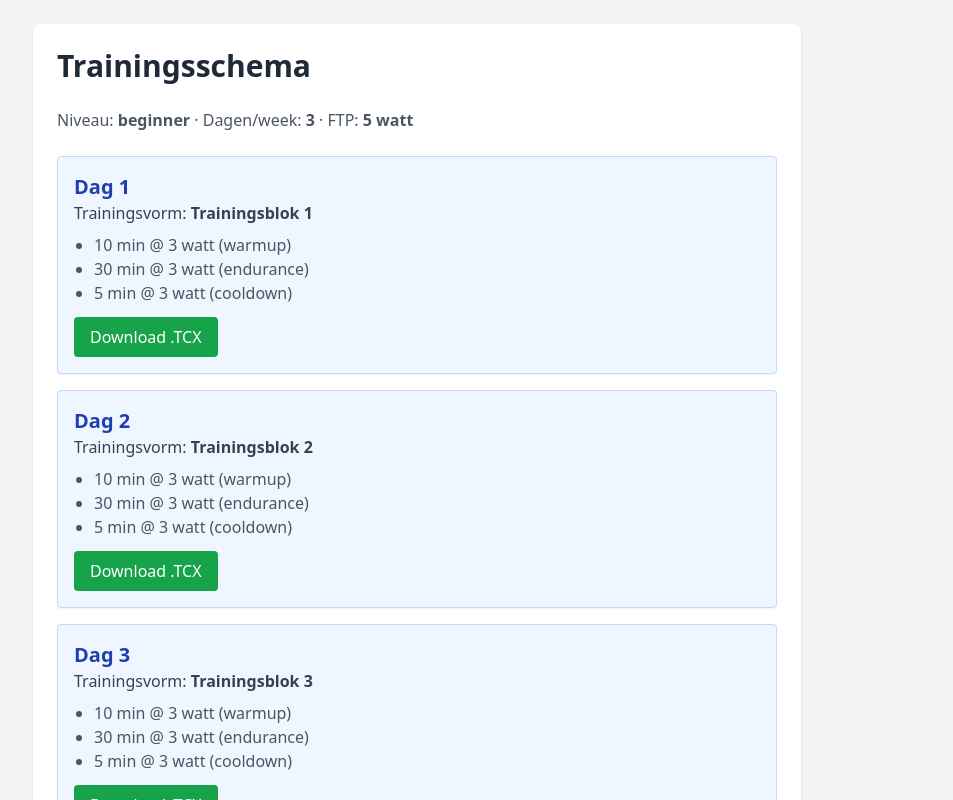
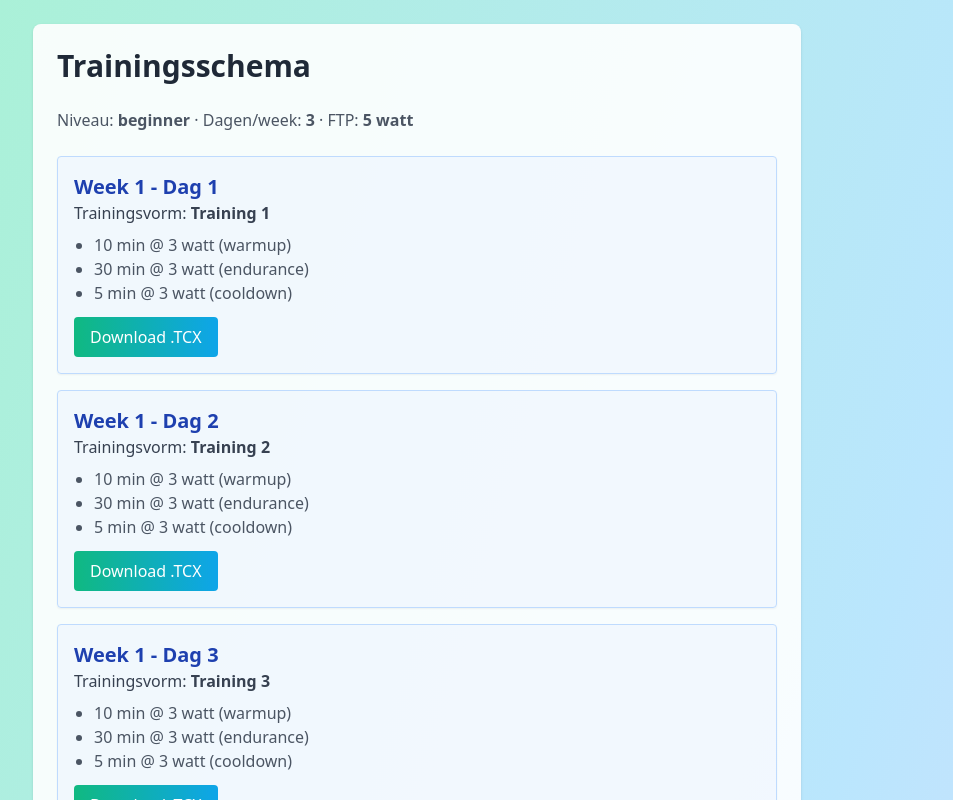
Before and after one commit to piekenverdienen/def-cyclo, a React (Vite) app: page / in a window 1280 px wide. Both pictures are taken after typing "5" into the empty fields and a click on the button "Genereer Schema". Shown: the top 800 px of the page, without its empty margins (223-1176 px from the left). Built offline with nearby package versions, Linux system fonts and the light colour scheme; the HTML template or start-up script is replaced by a standard one.

Commit message:
Improve schedule generation and styling

```diff
--- a/index.html
+++ b/index.html
@@ -6,7 +6,7 @@
     <meta name="viewport" content="width=device-width, initial-scale=1.0" />
     <title>Wielren Schema App</title>
   </head>
-  <body>
+  <body class="min-h-screen bg-gradient-to-br from-emerald-200 via-sky-200 to-fuchsia-200">
     <div id="root"></div>
     <script type="module" src="/src/main.jsx"></script>
   </body>
--- a/src/SchemaView.jsx
+++ b/src/SchemaView.jsx
@@ -1,4 +1,4 @@
-function generateSchema({ level, days, ftp }) {
+function generateSchema({ level, days }) {
   const planByLevel = {
     beginner: [
       { type: 'warmup', minutes: 10, factor: 0.55 },
@@ -18,13 +18,21 @@ function generateSchema({ level, days, ftp }) {
   };
 
   const schema = [];
-  for (let i = 0; i < days; i++) {
-    const baseBlocks = planByLevel[level];
-    schema.push({
-      day: `Dag ${i + 1}`,
-      title: `Trainingsblok ${i + 1}`,
-      blocks: baseBlocks,
-    });
+  const weeks = 6;
+  for (let w = 0; w < weeks; w++) {
+    for (let d = 0; d < days; d++) {
+      const baseBlocks = planByLevel[level].map((b) => ({
+        ...b,
+        minutes: Math.round(b.minutes * (1 + w * 0.1)),
+        factor: parseFloat((b.factor + w * 0.02).toFixed(2)),
+      }));
+
+      schema.push({
+        day: `Week ${w + 1} - Dag ${d + 1}`,
+        title: `Training ${d + 1}`,
+        blocks: baseBlocks,
+      });
+    }
   }
   return schema;
 }
@@ -94,8 +102,8 @@ export default function SchemaView({ intake, onUpdateFtp }) {
   const schema = generateSchema(intake);
 
   return (
-    <div className="min-h-screen bg-gray-100 p-6">
-      <div className="max-w-3xl mx-auto bg-white shadow rounded-lg p-6 space-y-6">
+    <div className="min-h-screen p-6">
+      <div className="max-w-3xl mx-auto bg-white/90 shadow rounded-lg p-6 space-y-6">
         <h1 className="text-3xl font-bold text-gray-800">Trainingsschema</h1>
         <p className="text-gray-600">
           Niveau: <strong>{intake.level}</strong> · Dagen/week: <strong>{intake.days}</strong> · FTP: <strong>{intake.ftp} watt</strong>
@@ -103,7 +111,7 @@ export default function SchemaView({ intake, onUpdateFtp }) {
 
         <div className="grid gap-4">
           {schema.map((item, index) => (
-            <div key={index} className="bg-blue-50 p-4 rounded shadow-sm border border-blue-200">
+            <div key={index} className="bg-blue-50/60 p-4 rounded shadow-sm border border-blue-200">
               <h2 className="text-xl font-semibold text-blue-800">{item.day}</h2>
               <p className="text-gray-700 mb-2">Trainingsvorm: <strong>{item.title}</strong></p>
               <ul className="list-disc ml-5 text-gray-600">
@@ -117,7 +125,7 @@ export default function SchemaView({ intake, onUpdateFtp }) {
               </ul>
               <button
                 onClick={() => downloadTcx(item.title, item.blocks, intake.ftp)}
-                className="mt-3 inline-block bg-green-600 text-white px-4 py-2 rounded hover:bg-green-700"
+                className="mt-3 inline-block bg-gradient-to-r from-emerald-500 to-sky-500 text-white px-4 py-2 rounded hover:from-emerald-600 hover:to-sky-600"
               >
                 Download .TCX
               </button>
@@ -129,7 +137,7 @@ export default function SchemaView({ intake, onUpdateFtp }) {
           <label className="block text-gray-700 font-medium mb-1">Update je FTP:</label>
           <input
             type="number"
-            className="w-full border border-gray-300 p-2 rounded"
+            className="w-full border border-gray-300 p-2 rounded bg-white/70"
             placeholder="Nieuwe FTP"
             onChange={(e) => onUpdateFtp(parseInt(e.target.value))}
           />
--- a/src/TrainingIntake.jsx
+++ b/src/TrainingIntake.jsx
@@ -12,10 +12,10 @@ export default function TrainingIntake({ onComplete }) {
   };
 
   return (
-    <div className="min-h-screen flex items-center justify-center bg-gray-100">
+    <div className="min-h-screen flex items-center justify-center">
       <form
         onSubmit={handleSubmit}
-        className="bg-white p-8 rounded shadow-md w-full max-w-md space-y-6"
+        className="bg-white/90 p-8 rounded shadow-md w-full max-w-md space-y-6"
       >
         <h2 className="text-2xl font-bold text-center text-gray-700">Trainingsintake</h2>
 
@@ -56,7 +56,7 @@ export default function TrainingIntake({ onComplete }) {
 
         <button
           type="submit"
-          className="w-full bg-blue-500 text-white py-2 px-4 rounded hover:bg-blue-600"
+          className="w-full bg-gradient-to-r from-emerald-500 to-sky-500 text-white py-2 px-4 rounded hover:from-emerald-600 hover:to-sky-600"
         >
           Genereer Schema
         </button>
--- a/src/index.css
+++ b/src/index.css
@@ -1,3 +1,7 @@
 @tailwind base;
 @tailwind components;
 @tailwind utilities;
+
+body {
+  @apply bg-gradient-to-br from-emerald-200 via-sky-200 to-fuchsia-200;
+}
```
